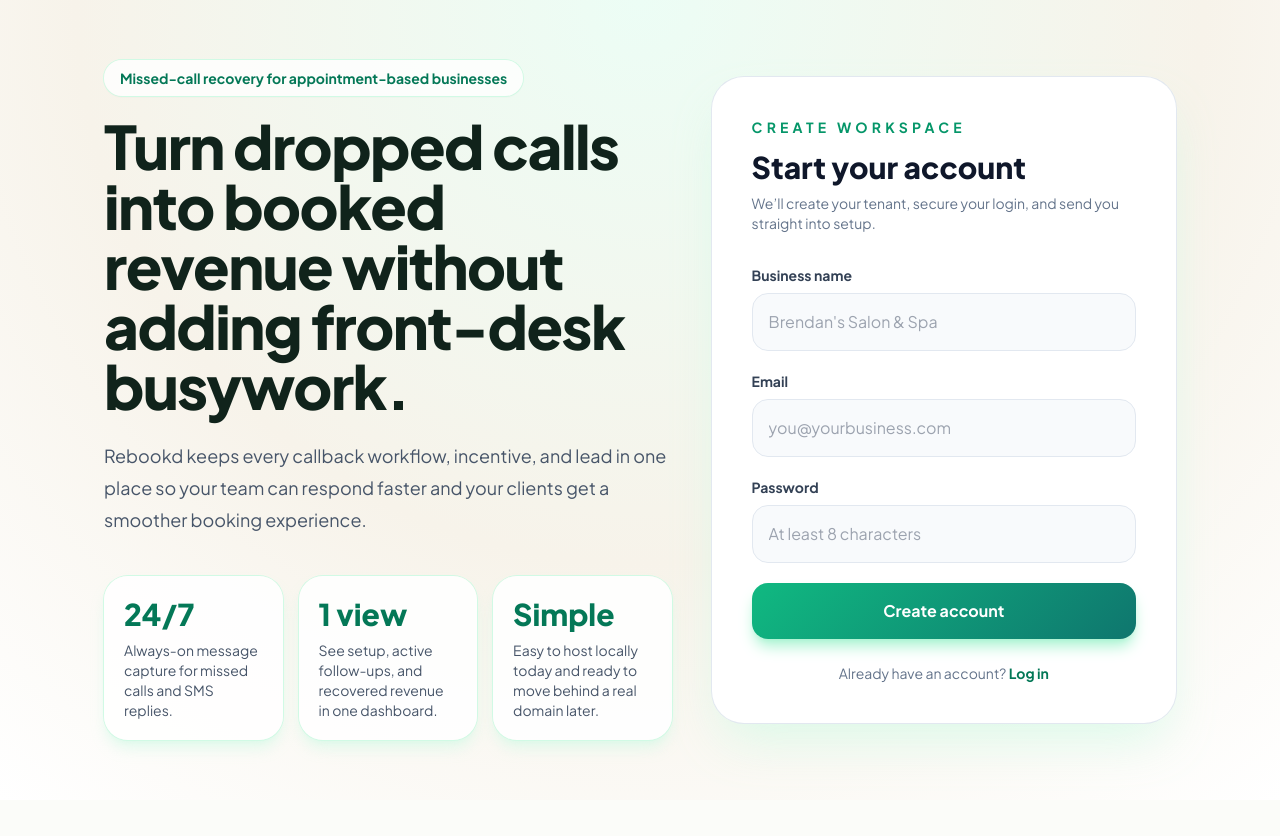
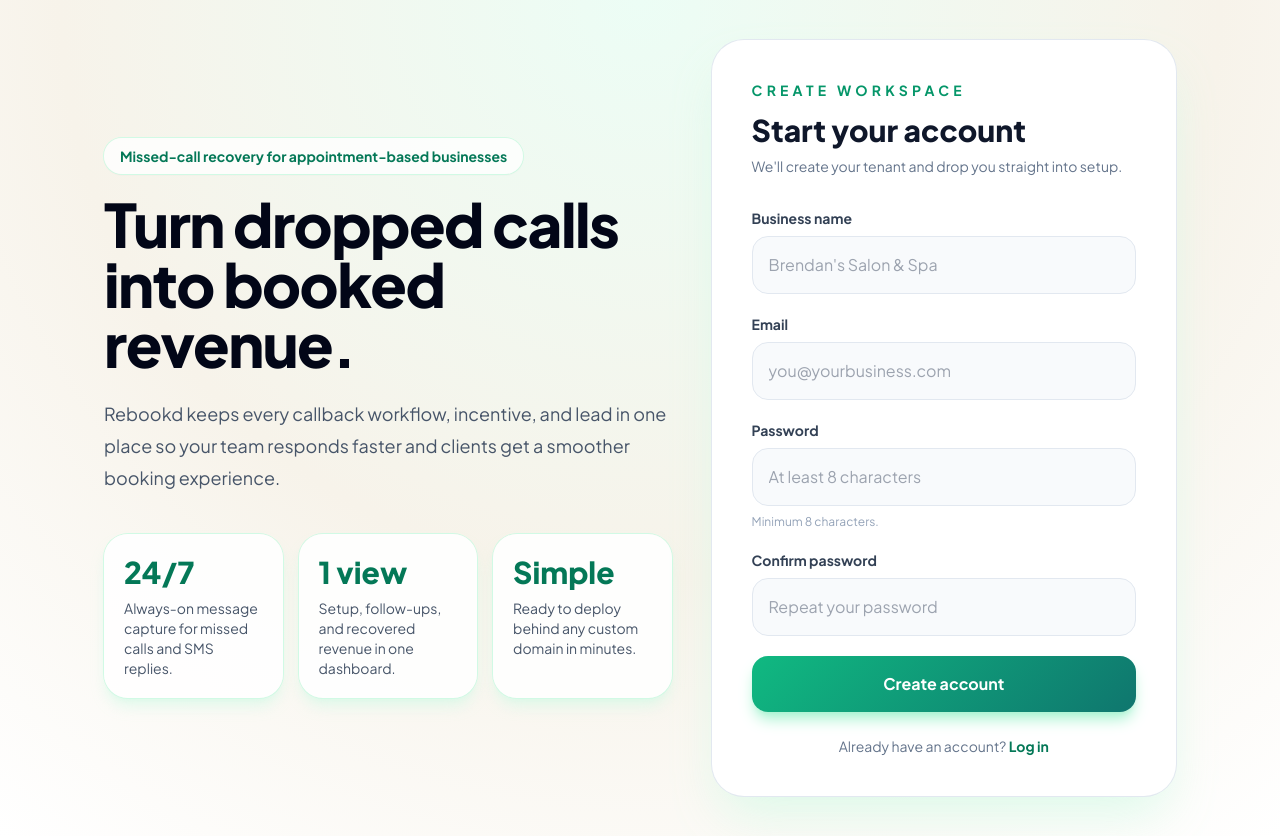
Before and after one commit to Mankid1-1/Rebookd, a FastAPI app: page /signup in a window 1280 px wide. Before the commit the page ends 749 px from the top, so only its background shows below. Run offline with FastAPI, Linux system fonts and the light colour scheme; some libraries are stand-ins or nearby versions.

Commit message:
new htmls and updated main.py

```diff
--- a/Templates/signup.html
+++ b/Templates/signup.html
@@ -9,27 +9,22 @@
   <link rel="preconnect" href="https://fonts.gstatic.com" crossorigin>
   <link href="https://fonts.googleapis.com/css2?family=Plus+Jakarta+Sans:wght@400;500;700;800&display=swap" rel="stylesheet">
   <style>
-    :root {
-      --ink: #10231b;
-      --mint: #d9f3df;
-      --brand: #0f8f65;
-      --brand-dark: #0a6c4c;
-      --sand: #f7f3ea;
-    }
     body { font-family: "Plus Jakarta Sans", sans-serif; }
+    .field-error { border-color: #fca5a5 !important; background-color: #fff7f7 !important; }
   </style>
 </head>
 <body class="min-h-screen bg-[radial-gradient(circle_at_top,_#ecfdf5,_#f7f3ea_55%,_#ffffff)] text-slate-900">
-  <div class="mx-auto grid min-h-screen max-w-6xl gap-10 px-6 py-10 lg:grid-cols-[1.1fr_0.9fr] lg:px-10">
+  <div class="mx-auto grid min-h-screen max-w-6xl gap-10 px-6 py-10 lg:grid-cols-[1.1fr_0.9fr] lg:items-center lg:px-10">
+
     <section class="flex flex-col justify-center">
       <span class="mb-5 inline-flex w-fit rounded-full bg-white/80 px-4 py-2 text-sm font-semibold text-emerald-700 shadow-sm ring-1 ring-emerald-100">
         Missed-call recovery for appointment-based businesses
       </span>
-      <h1 class="max-w-2xl text-5xl font-extrabold tracking-tight text-[var(--ink)] sm:text-6xl">
-        Turn dropped calls into booked revenue without adding front-desk busywork.
+      <h1 class="max-w-2xl text-5xl font-extrabold tracking-tight text-slate-950 sm:text-6xl">
+        Turn dropped calls into booked revenue.
       </h1>
       <p class="mt-6 max-w-xl text-lg leading-8 text-slate-600">
-        Rebookd keeps every callback workflow, incentive, and lead in one place so your team can respond faster and your clients get a smoother booking experience.
+        Rebookd keeps every callback workflow, incentive, and lead in one place so your team responds faster and clients get a smoother booking experience.
       </p>
       <div class="mt-10 grid gap-4 sm:grid-cols-3">
         <div class="rounded-3xl bg-white/90 p-5 shadow-lg shadow-emerald-100/70 ring-1 ring-emerald-100">
@@ -38,11 +33,11 @@
         </div>
         <div class="rounded-3xl bg-white/90 p-5 shadow-lg shadow-emerald-100/70 ring-1 ring-emerald-100">
           <p class="text-3xl font-extrabold text-emerald-700">1 view</p>
-          <p class="mt-2 text-sm text-slate-600">See setup, active follow-ups, and recovered revenue in one dashboard.</p>
+          <p class="mt-2 text-sm text-slate-600">Setup, follow-ups, and recovered revenue in one dashboard.</p>
         </div>
         <div class="rounded-3xl bg-white/90 p-5 shadow-lg shadow-emerald-100/70 ring-1 ring-emerald-100">
           <p class="text-3xl font-extrabold text-emerald-700">Simple</p>
-          <p class="mt-2 text-sm text-slate-600">Easy to host locally today and ready to move behind a real domain later.</p>
+          <p class="mt-2 text-sm text-slate-600">Ready to deploy behind any custom domain in minutes.</p>
         </div>
       </div>
     </section>
@@ -52,56 +47,84 @@
         <div class="mb-8">
           <p class="text-sm font-bold uppercase tracking-[0.3em] text-emerald-600">Create workspace</p>
           <h2 class="mt-3 text-3xl font-extrabold text-slate-900">Start your account</h2>
-          <p class="mt-2 text-sm text-slate-500">We’ll create your tenant, secure your login, and send you straight into setup.</p>
+          <p class="mt-2 text-sm text-slate-500">We'll create your tenant and drop you straight into setup.</p>
         </div>
 
-        {% if error %}
-        <div class="mb-6 rounded-2xl border border-rose-200 bg-rose-50 px-4 py-3 text-sm font-medium text-rose-700">
-          {{ error }}
-        </div>
-        {% endif %}
+        <form method="post" class="space-y-5" novalidate>
+          <input type="hidden" name="csrf_token" value="{{ csrf_token }}" />
 
-        <form method="post" class="space-y-5">
-          <input type="hidden" name="csrf_token" value="{{ csrf_token }}" />
-          <label class="block">
-            <span class="mb-2 block text-sm font-semibold text-slate-700">Business name</span>
+          <div>
+            <label class="mb-2 block text-sm font-semibold text-slate-700" for="business_name">Business name</label>
             <input
+              id="business_name"
               name="business_name"
               type="text"
               required
+              autocomplete="organization"
               value="{{ form.business_name or '' }}"
               placeholder="Brendan's Salon & Spa"
-              class="w-full rounded-2xl border border-slate-200 bg-slate-50 px-4 py-4 text-base outline-none transition focus:border-emerald-400 focus:bg-white focus:ring-4 focus:ring-emerald-100"
+              class="w-full rounded-2xl border border-slate-200 bg-slate-50 px-4 py-4 text-base outline-none transition focus:border-emerald-400 focus:bg-white focus:ring-4 focus:ring-emerald-100 {{ 'field-error' if errors.business_name }}"
             />
-          </label>
+            {% if errors.business_name %}
+            <p class="mt-2 text-xs font-medium text-rose-600">{{ errors.business_name }}</p>
+            {% endif %}
+          </div>
 
-          <label class="block">
-            <span class="mb-2 block text-sm font-semibold text-slate-700">Email</span>
+          <div>
+            <label class="mb-2 block text-sm font-semibold text-slate-700" for="email">Email</label>
             <input
+              id="email"
               name="email"
               type="email"
               required
+              autocomplete="email"
               value="{{ form.email or '' }}"
               placeholder="you@yourbusiness.com"
-              class="w-full rounded-2xl border border-slate-200 bg-slate-50 px-4 py-4 text-base outline-none transition focus:border-emerald-400 focus:bg-white focus:ring-4 focus:ring-emerald-100"
+              class="w-full rounded-2xl border border-slate-200 bg-slate-50 px-4 py-4 text-base outline-none transition focus:border-emerald-400 focus:bg-white focus:ring-4 focus:ring-emerald-100 {{ 'field-error' if errors.email }}"
             />
-          </label>
+            {% if errors.email %}
+            <p class="mt-2 text-xs font-medium text-rose-600">{{ errors.email }}</p>
+            {% endif %}
+          </div>
 
-          <label class="block">
-            <span class="mb-2 block text-sm font-semibold text-slate-700">Password</span>
+          <div>
+            <label class="mb-2 block text-sm font-semibold text-slate-700" for="password">Password</label>
             <input
+              id="password"
               name="password"
               type="password"
               required
               minlength="8"
+              autocomplete="new-password"
               placeholder="At least 8 characters"
-              class="w-full rounded-2xl border border-slate-200 bg-slate-50 px-4 py-4 text-base outline-none transition focus:border-emerald-400 focus:bg-white focus:ring-4 focus:ring-emerald-100"
+              class="w-full rounded-2xl border border-slate-200 bg-slate-50 px-4 py-4 text-base outline-none transition focus:border-emerald-400 focus:bg-white focus:ring-4 focus:ring-emerald-100 {{ 'field-error' if errors.password }}"
             />
-          </label>
+            {% if errors.password %}
+            <p class="mt-2 text-xs font-medium text-rose-600">{{ errors.password }}</p>
+            {% else %}
+            <p class="mt-2 text-xs text-slate-400">Minimum 8 characters.</p>
+            {% endif %}
+          </div>
+
+          <div>
+            <label class="mb-2 block text-sm font-semibold text-slate-700" for="confirm_password">Confirm password</label>
+            <input
+              id="confirm_password"
+              name="confirm_password"
+              type="password"
+              required
+              autocomplete="new-password"
+              placeholder="Repeat your password"
+              class="w-full rounded-2xl border border-slate-200 bg-slate-50 px-4 py-4 text-base outline-none transition focus:border-emerald-400 focus:bg-white focus:ring-4 focus:ring-emerald-100 {{ 'field-error' if errors.confirm_password }}"
+            />
+            {% if errors.confirm_password %}
+            <p class="mt-2 text-xs font-medium text-rose-600">{{ errors.confirm_password }}</p>
+            {% endif %}
+          </div>
 
           <button
             type="submit"
-            class="w-full rounded-2xl bg-[linear-gradient(135deg,_#10b981,_#0f766e)] px-5 py-4 text-base font-bold text-white shadow-lg shadow-emerald-200 transition hover:-translate-y-0.5 hover:shadow-xl"
+            class="w-full rounded-2xl bg-[linear-gradient(135deg,_#10b981,_#0f766e)] px-5 py-4 text-base font-bold text-white shadow-lg shadow-emerald-200 transition hover:-translate-y-0.5 hover:shadow-xl active:translate-y-0"
           >
             Create account
           </button>
@@ -114,5 +137,18 @@
       </div>
     </section>
   </div>
+
+  <script>
+    // Client-side confirm password check for instant feedback
+    const pw = document.getElementById('password');
+    const cpw = document.getElementById('confirm_password');
+    cpw.addEventListener('blur', () => {
+      if (pw.value && cpw.value && pw.value !== cpw.value) {
+        cpw.classList.add('field-error');
+      } else {
+        cpw.classList.remove('field-error');
+      }
+    });
+  </script>
 </body>
 </html>
--- a/main.py
+++ b/main.py
@@ -3,6 +3,7 @@ from __future__ import annotations
 import json
 import logging
 import os
+import re
 import secrets
 import sqlite3
 from contextlib import asynccontextmanager
@@ -15,6 +16,7 @@ import stripe
 import uvicorn
 from dotenv import load_dotenv
 from fastapi import Depends, FastAPI, Form, HTTPException, Request, status
+from fastapi.exceptions import RequestValidationError
 from fastapi.responses import HTMLResponse, RedirectResponse, Response
 from fastapi.templating import Jinja2Templates
 from itsdangerous import BadSignature, SignatureExpired, URLSafeTimedSerializer
@@ -180,6 +182,34 @@ async def lifespan(app: FastAPI):
 app = FastAPI(title="Rebookd - Revenue Recovery SaaS", lifespan=lifespan)
 templates = Jinja2Templates(directory=str(TEMPLATE_DIR))
 
+
+@app.exception_handler(404)
+async def not_found_handler(request: Request, exc: Exception) -> HTMLResponse:
+    return templates.TemplateResponse(
+        request, "error.html",
+        {"title": "Page not found", "message": "The page you're looking for doesn't exist.", "code": 404},
+        status_code=404,
+    )
+
+
+@app.exception_handler(RequestValidationError)
+async def validation_error_handler(request: Request, exc: RequestValidationError) -> HTMLResponse:
+    return templates.TemplateResponse(
+        request, "error.html",
+        {"title": "Bad request", "message": "Something was missing or formatted incorrectly in your submission.", "code": 400},
+        status_code=400,
+    )
+
+
+@app.exception_handler(500)
+async def server_error_handler(request: Request, exc: Exception) -> HTMLResponse:
+    logger.exception("Unhandled server error: %s", exc)
+    return templates.TemplateResponse(
+        request, "error.html",
+        {"title": "Something went wrong", "message": "An unexpected error occurred. Please try again in a moment.", "code": 500},
+        status_code=500,
+    )
+
 # --- rest of your file stays EXACTLY the same ---
 
 def parse_services(services_text: str) -> list[dict[str, Any]]:
@@ -232,17 +262,28 @@ def create_auth_response(destination: str, user_id: int) -> RedirectResponse:
     return response
 
 
+def is_valid_email(email: str) -> bool:
+    return bool(re.match(r"^[^@\s]+@[^@\s]+\.[^@\s]+$", email))
+
+
 def get_current_user_id(request: Request) -> int:
     token = request.cookies.get("auth_token")
+    next_url = request.url.path
+    if request.url.query:
+        next_url += f"?{request.url.query}"
     if not token:
-        raise HTTPException(status_code=status.HTTP_401_UNAUTHORIZED, detail="Not authenticated")
+        raise HTTPException(
+            status_code=status.HTTP_302_FOUND,
+            headers={"Location": f"/login?next={next_url}"},
+        )
     try:
         data = serializer.loads(token, max_age=AUTH_MAX_AGE_SECONDS)
         return int(data["user_id"])
-    except (BadSignature, SignatureExpired, KeyError, ValueError) as exc:
+    except (BadSignature, SignatureExpired, KeyError, ValueError):
         raise HTTPException(
-            status_code=status.HTTP_401_UNAUTHORIZED, detail="Invalid authentication token"
-        ) from exc
+            status_code=status.HTTP_302_FOUND,
+            headers={"Location": f"/login?next={next_url}&expired=1"},
+        )
 
 
 def get_tenant_for_user(connection: sqlite3.Connection, user_id: int) -> sqlite3.Row | None:
@@ -388,10 +429,12 @@ def home(request: Request) -> RedirectResponse:
 
 @app.get("/signup", response_class=HTMLResponse)
 def signup_page(request: Request) -> HTMLResponse:
+    if request.cookies.get("auth_token"):
+        return RedirectResponse("/dashboard", status_code=status.HTTP_302_FOUND)
     return render_template(
         request,
         "signup.html",
-        {"error": None, "form": {}},
+        {"errors": {}, "form": {}},
         form_name="signup",
     )
 
@@ -402,32 +445,29 @@ def create_account(
     csrf_token: str = Form(...),
     email: str = Form(...),
     password: str = Form(...),
+    confirm_password: str = Form(...),
     business_name: str = Form(...),
 ) -> Response:
     validate_csrf(request, csrf_token, "signup")
 
     normalized_email = email.strip().lower()
     cleaned_business_name = business_name.strip()
+    errors: dict[str, str] = {}
+
+    if not cleaned_business_name:
+        errors["business_name"] = "Business name is required."
+    if not normalized_email or not is_valid_email(normalized_email):
+        errors["email"] = "Enter a valid email address."
     if len(password) < 8:
+        errors["password"] = "Password must be at least 8 characters."
+    elif password != confirm_password:
+        errors["confirm_password"] = "Passwords don't match."
+
+    if errors:
         return render_template(
             request,
             "signup.html",
-            {
-                "error": "Use a password with at least 8 characters.",
-                "form": {"email": normalized_email, "business_name": cleaned_business_name},
-            },
-            status_code=status.HTTP_400_BAD_REQUEST,
-            form_name="signup",
-        )
-
-    if not cleaned_business_name:
-        return render_template(
-            request,
-            "signup.html",
-            {
-                "error": "Add a business name so the tenant can be created correctly.",
-                "form": {"email": normalized_email, "business_name": cleaned_business_name},
-            },
+            {"errors": errors, "form": {"email": normalized_email, "business_name": cleaned_business_name}},
             status_code=status.HTTP_400_BAD_REQUEST,
             form_name="signup",
         )
@@ -438,27 +478,24 @@ def create_account(
         try:
             customer = stripe.Customer.create(email=normalized_email)
             stripe_customer_id = customer.id
-        except Exception as exc:  # pragma: no cover - external service variability
+        except Exception as exc:
             logger.warning("Stripe customer creation failed during signup: %s", exc)
 
     try:
         with get_db() as connection:
             cursor = connection.execute(
-                """
-                INSERT INTO users (email, hashed_pw, stripe_customer_id)
-                VALUES (?, ?, ?)
-                """,
+                "INSERT INTO users (email, hashed_pw, stripe_customer_id) VALUES (?, ?, ?)",
                 (normalized_email, hashed, stripe_customer_id),
             )
             user_id = int(cursor.lastrowid)
             ensure_tenant(connection, user_id, cleaned_business_name)
-        return create_auth_response("/dashboard", user_id)
+        return create_auth_response("/config?welcome=1", user_id)
     except sqlite3.IntegrityError:
         return render_template(
             request,
             "signup.html",
             {
-                "error": "That email is already in use.",
+                "errors": {"email": "An account with that email already exists."},
                 "form": {"email": normalized_email, "business_name": cleaned_business_name},
             },
             status_code=status.HTTP_400_BAD_REQUEST,
@@ -468,10 +505,18 @@ def create_account(
 
 @app.get("/login", response_class=HTMLResponse)
 def login_page(request: Request) -> HTMLResponse:
+    if request.cookies.get("auth_token"):
+        return RedirectResponse("/dashboard", status_code=status.HTTP_302_FOUND)
+    expired = request.query_params.get("expired") == "1"
     return render_template(
         request,
         "login.html",
-        {"error": None, "form": {}},
+        {
+            "errors": {},
+            "form": {},
+            "next": request.query_params.get("next", "/dashboard"),
+            "expired": expired,
+        },
         form_name="login",
     )
 
@@ -482,10 +527,27 @@ def login(
     csrf_token: str = Form(...),
     email: str = Form(...),
     password: str = Form(...),
+    next_url: str = Form("/dashboard"),
 ) -> Response:
     validate_csrf(request, csrf_token, "login")
 
     normalized_email = email.strip().lower()
+    errors: dict[str, str] = {}
+
+    if not normalized_email:
+        errors["email"] = "Email is required."
+    if not password:
+        errors["password"] = "Password is required."
+
+    if errors:
+        return render_template(
+            request,
+            "login.html",
+            {"errors": errors, "form": {"email": normalized_email}, "next": next_url, "expired": False},
+            status_code=status.HTTP_400_BAD_REQUEST,
+            form_name="login",
+        )
+
     with get_db() as connection:
         user = connection.execute(
             "SELECT id, hashed_pw FROM users WHERE email = ?",
@@ -497,14 +559,17 @@ def login(
             request,
             "login.html",
             {
-                "error": "Invalid email or password.",
+                "errors": {"general": "Email or password is incorrect."},
                 "form": {"email": normalized_email},
+                "next": next_url,
+                "expired": False,
             },
             status_code=status.HTTP_400_BAD_REQUEST,
             form_name="login",
         )
 
-    return create_auth_response("/dashboard", int(user["id"]))
+    safe_next = next_url if next_url.startswith("/") else "/dashboard"
+    return create_auth_response(safe_next, int(user["id"]))
 
 
 @app.get("/logout")
```
Also changed, not shown: Templates/config.html (+16 -3 lines), Templates/dashboard.html (+11 -0 lines), Templates/error.html (added, +28 -0 lines), Templates/login.html (+41 -17 lines), Templates/metrics.html (+17 -3 lines).
